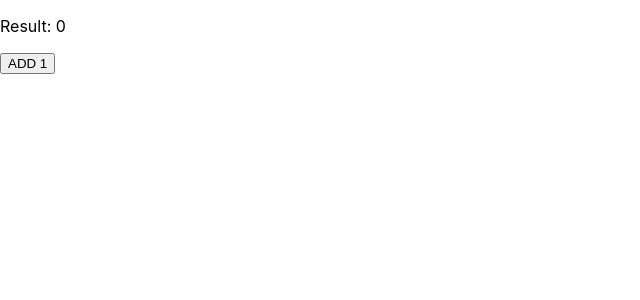
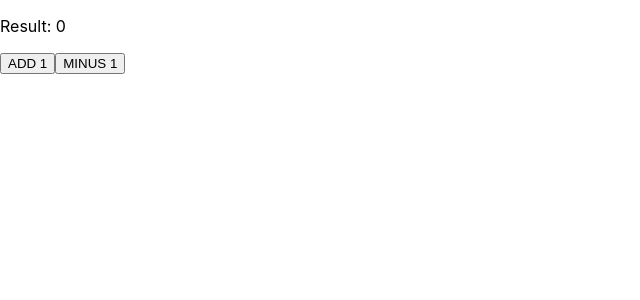
Before and after one commit to Wyfy0107/Redux-Counter-Demo, a React (Create React App) app: page / in a window 1280 px wide. Shown: the top 300 px of the page, without its empty margins (0-640 px from the left). Built offline with nearby package versions, Linux system fonts and the light colour scheme.

Commit message:
Minus functionality. Done

```diff
--- a/src/App.tsx
+++ b/src/App.tsx
@@ -2,7 +2,7 @@ import React from 'react';
 import { useDispatch, useSelector } from 'react-redux';
 
 import './css/App.css';
-import { addAction } from './redux/actions';
+import { addAction, minusAction } from './redux/actions';
 import { AppState } from './redux/types';
 
 function App() {
@@ -11,11 +11,13 @@ function App() {
 	const dispatch = useDispatch();
 
 	const handleAdd = () => dispatch(addAction());
+	const handleMinus = () => dispatch(minusAction());
 
 	return (
 		<>
 			<p>Result: {count}</p>
 			<button onClick={handleAdd}>ADD 1</button>
+			<button onClick={handleMinus}>MINUS 1</button>
 		</>
 	);
 }
--- a/src/redux/actions/index.ts
+++ b/src/redux/actions/index.ts
@@ -1,7 +1,7 @@
 //**All actions stay here*/
 //**Actions types will also be in the types.ts file */
 
-import { ADD } from './../constants/index';
+import { ADD, MINUS } from './../constants/index';
 import { ActionTypes } from "../types";
 
 export const addAction = (): ActionTypes => {
@@ -9,3 +9,9 @@ export const addAction = (): ActionTypes => {
     type: ADD
   }
 }
+
+export const minusAction = (): ActionTypes => {
+  return {
+    type: MINUS
+  }
+}
--- a/src/redux/constants/index.ts
+++ b/src/redux/constants/index.ts
@@ -1 +1,2 @@
 export const ADD = 'ADD'
+export const MINUS = 'MINUS'
--- a/src/redux/reducers/counter.ts
+++ b/src/redux/reducers/counter.ts
@@ -1,4 +1,4 @@
-import { ADD } from "../constants";
+import { ADD, MINUS } from "../constants";
 import { ActionTypes, CounterState } from "../types";
 
 const initialState: CounterState = {
@@ -14,6 +14,13 @@ const counter = (state = initialState, action: ActionTypes) => {
         count: state.count + 1
       }
 
+
+    case MINUS:
+      return {
+        ...state,
+        count: state.count - 1
+      }
+
     default:
       return state
   }
--- a/src/redux/types.ts
+++ b/src/redux/types.ts
@@ -9,4 +9,7 @@ type addActionTypes = {
   type: string
 }
 
-export type ActionTypes = addActionTypes
+type minusActionTypes = {
+  type: string
+}
+export type ActionTypes = addActionTypes | minusActionTypes
```
